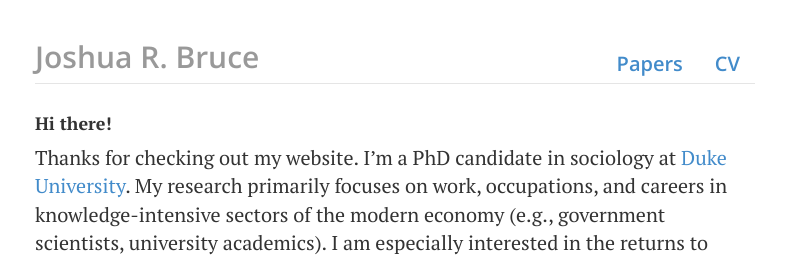
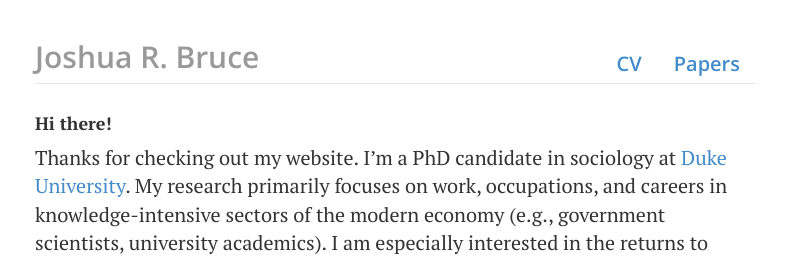
Before and after one commit to joshuarbruce/joshuarbruce.github.io, a Jekyll site: the page built from index.html, in a window 1280 px wide. Shown: the top 257 px of the page, without its empty margins (245-1031 px from the left). Built offline with Jekyll 4.4.1, drawn with Linux system fonts in a browser that asks for light colours; nearby versions of some CDN libraries.

Commit message:
Update header.html

```diff
--- a/_includes/header.html
+++ b/_includes/header.html
@@ -1,7 +1,7 @@
 <div class="header">
 	<ul class="nav nav-pills pull-right">
+		<li class="text" ><a href="/files/joshuarbruce_current_cv.pdf" target="_blank" title="CV">CV</a></li>
 		<li class="{{ page.papers }}"><a href="/papers" title="Papers">Papers</a></li>
-		<li class="text" ><a href="/files/joshuarbruce_current_cv.pdf" target="_blank" title="CV">CV</a></li>
 	</ul>
 	<h2 class="text-muted" text-decoration="none" color="#999999"><a href="/">Joshua R. Bruce</a></h2>
 </div> <!-- /header -->
```
